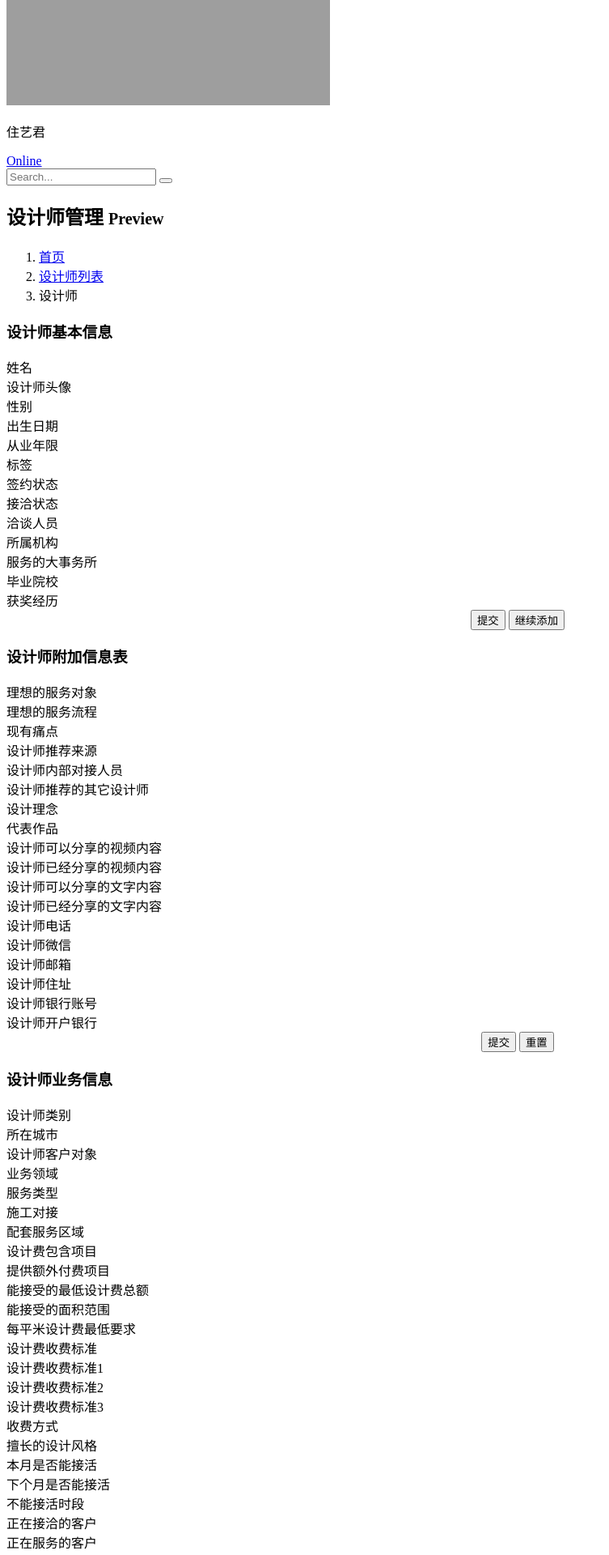
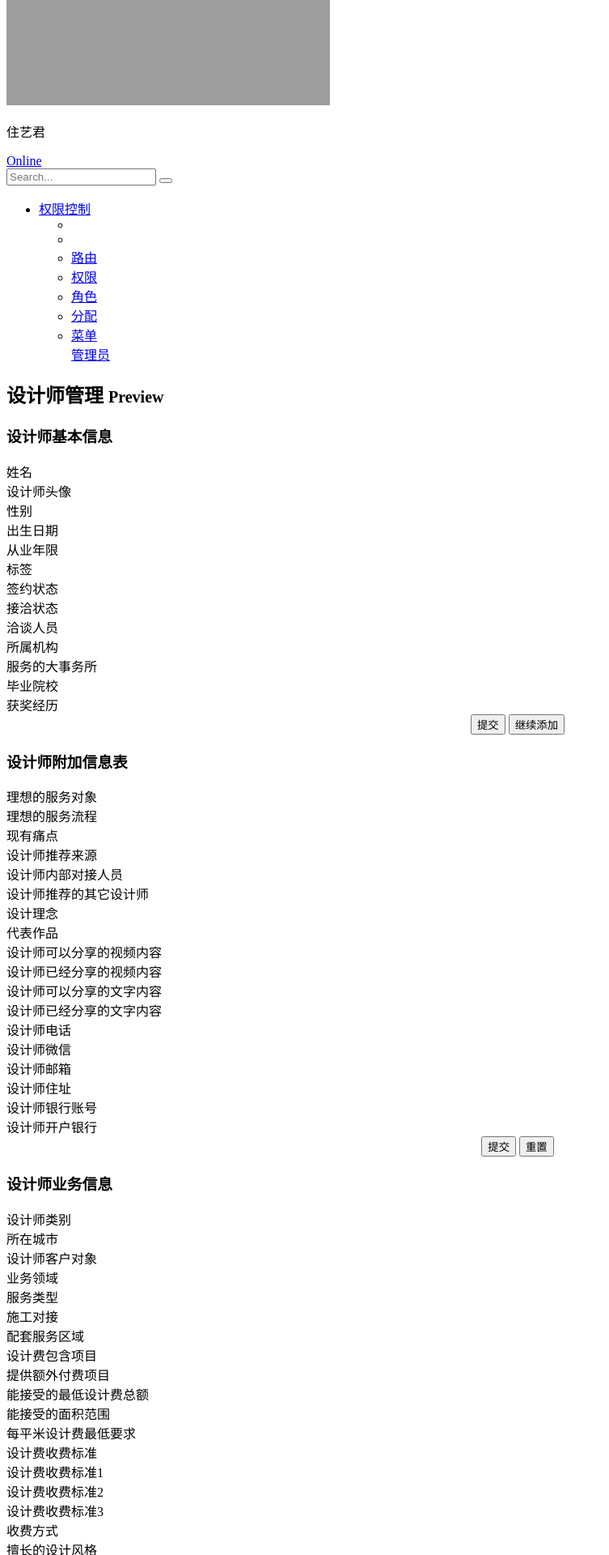
Before and after one commit to leslie070606/zhuyicms, a Yii app: template backend/views/designer/add.php in a window 1280 px wide. Shown: the part 3573-5493 px from the top of the page at 81% size, without its empty margins (0-753 px from the left). Run offline with PHP 8.4 and a stand-in for Yii, Linux system fonts and the light colour scheme; the template is opened without the code that fills it, so the values that code supplies are empty; some libraries are stand-ins or nearby versions; grey boxes are pictures that could not be loaded.

Commit message:
增加权限模块
增加权限模块

```diff
--- a/backend/views/layouts/content.php
+++ b/backend/views/layouts/content.php
@@ -27,20 +27,20 @@
 
         <?=
         Breadcrumbs::widget(
-                [
-                    'links' => isset($this->params['breadcrumbs']) ? $this->params['breadcrumbs'] : [],
-                ]
+            [
+                'links' => isset($this->params['breadcrumbs']) ? $this->params['breadcrumbs'] : [],
+            ]
         )
         ?>
         <h1>
             设计师管理
             <small>Preview</small>
         </h1>
-        <ol class="breadcrumb">
-            <li><a href="<?=Url::to(['index/index'])?>"><i class="fa fa-dashboard"></i>首页</a></li>
-            <li><a href="<?=Url::to(['designer/index'])?>">设计师列表</a></li>
+<!--        <ol class="breadcrumb">
+            <li><a href="<?php //Url::to(['index/index'])?>"><i class="fa fa-dashboard"></i>首页</a></li>
+            <li><a href="<?php //Url::to(['designer/index'])?>">设计师列表</a></li>
             <li class="active">设计师</li>
-        </ol>
+        </ol>-->
     </section>
 
     <section class="content">
--- a/backend/views/layouts/left.php
+++ b/backend/views/layouts/left.php
@@ -1,3 +1,8 @@
+
+<?php
+use yii\bootstrap\Nav;
+use mdm\admin\components\MenuHelper;
+?>
 <aside class="main-sidebar">
 
     <section class="sidebar">
@@ -53,8 +58,41 @@
                         ],
                     ],
                 ]
-        )
+        );
+
+echo dmstr\widgets\Menu::widget( [
+     'options' => ['class' => 'sidebar-menu'],
+    'items' => MenuHelper::getAssignedMenu(Yii::$app->user->id),
+] );
         ?>
+
+
+        <ul class="sidebar-menu">
+    <li class="treeview">
+        <a href="#">
+            <i class="fa fa-gears"></i> <span>权限控制</span>
+            <i class="fa fa-angle-left pull-right"></i>
+        </a>
+        <ul class="treeview-menu">
+            <li class="treeview">
+
+
+                    <li class="treeview">
+
+
+                            <li><a href="<?php echo Yii::getAlias("@web");?>/admin/route"><i class="fa fa-circle-o"></i> 路由</a></li>
+                            <li><a href="<?php echo Yii::getAlias("@web");?>/admin/permission"><i class="fa fa-circle-o"></i> 权限</a></li>
+                            <li><a href="<?php echo Yii::getAlias("@web");?>/admin/role"><i class="fa fa-circle-o"></i> 角色</a></li>
+                            <li><a href="<?php echo Yii::getAlias("@web");?>/admin/assignment"><i class="fa fa-circle-o"></i> 分配</a></li>
+                            <li><a href="<?php echo Yii::getAlias("@web");?>/admin/menu"><i class="fa fa-circle-o"></i> 菜单</a></li>
+
+                    </li>
+                      <a href="/admin">管理员</a>
+            </li>
+        </ul>
+    </li>
+</ul>
+
 
     </section>
 
--- a/composer.json
+++ b/composer.json
@@ -20,7 +20,8 @@
         "yiisoft/yii2-swiftmailer": "*",
         "almasaeed2010/adminlte": "~2.3",
         "dmstr/yii2-adminlte-asset": "2.*",
-        "kartik-v/yii2-widget-fileinput": "@dev"
+        "kartik-v/yii2-widget-fileinput": "@dev",
+        "mdmsoft/yii2-admin": "~2.0"
     },
     "require-dev": {
         "yiisoft/yii2-codeception": "*",
```
Also changed, not shown: backend/config/main.php (+33 -1 lines), backend/web/.htaccess (added), 1 other file.
